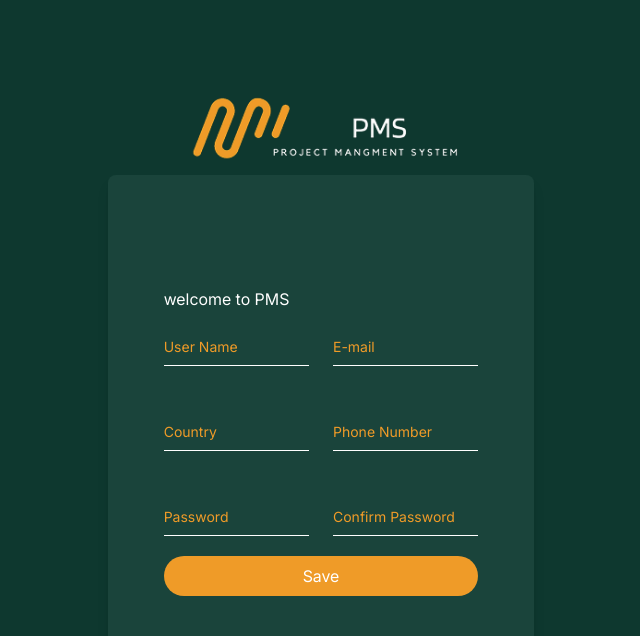
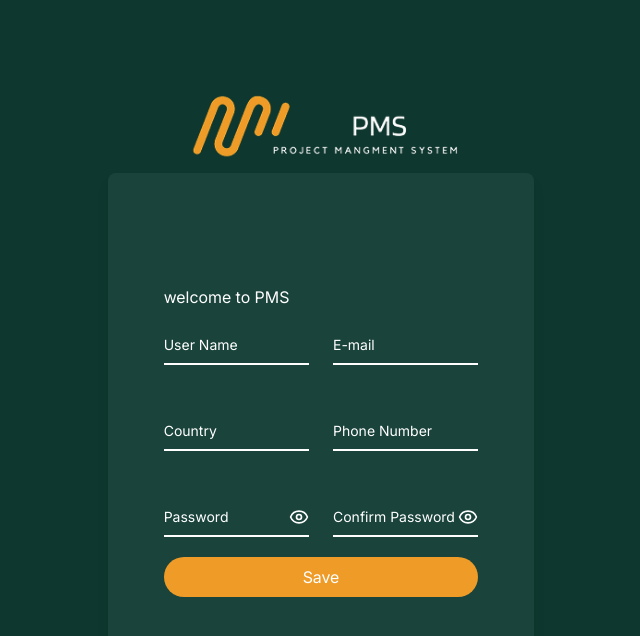
Before and after one commit to mohamedfowzey/project-management-system, a React (Vite) app: page /register in a window 1280 px wide. Shown: the top 636 px of the page, without its empty margins (319-959 px from the left). Built offline with nearby package versions, Linux system fonts and the light colour scheme.

Commit message:
register & verify improve

```diff
--- a/src/Modules/Athentication/Login/Login.tsx
+++ b/src/Modules/Athentication/Login/Login.tsx
@@ -44,7 +44,6 @@ export default function Login() {
 
   return (
     <>
-
       <form className="my-3.5" onSubmit={handleSubmit(onsubmit)}>
         <CustomInput
           register={register("email", { required: "Email is required" })}
--- a/src/Modules/Athentication/Register/Register.tsx
+++ b/src/Modules/Athentication/Register/Register.tsx
@@ -3,6 +3,7 @@ import { useState } from "react";
 import { useForm } from "react-hook-form";
 import { useNavigate } from "react-router-dom";
 import { toast } from "react-toastify";
+import CustomInput from "../../Shared/CustomInput/CustomInput";
 
 export interface RegisterData {
   userName: string;
@@ -43,139 +44,51 @@ export default function Register() {
   return (
     <>
       <form className="my-3.5" onSubmit={handleSubmit(onsubmit)}>
-        {/* <CustomInput name="email" register = {register('email',Validations?.email)} HTMLtype="email" />
-              {!! errors && <span className='text-xs text-red-600'>{errors?.email?.message}</span>} */}
         <div className="grid grid-cols-1 md:grid-cols-2 gap-6">
-          <div className="relative z-0 w-full mb-5 group">
-            <input
-              type="text"
-              className="block custom-input py-2.5 px-0 w-full text-sm text-heading bg-transparent border-0 border-b-2 border-default-medium appearance-none focus:outline-none focus:ring-0 focus:border-brand peer"
-              placeholder=""
-              {...register("userName", { required: " User Name is required" })}
+          <CustomInput
+            register={register("userName", {
+              required: "User name is required",
+            })}
+            HTMLtype="text"
+            label="User Name"
+            error={errors.userName?.message}
           />
-            <label
-              htmlFor="floating_userName"
-              className="absolute text-sm text-main-color duration-300 transform -translate-y-6 scale-75 top-3 -z-10 origin-[0] peer-focus:start-0 peer-focus:text-fg-brand peer-placeholder-shown:scale-100 peer-placeholder-shown:translate-y-0 peer-focus:scale-75 peer-focus:-translate-y-6 rtl:peer-focus:translate-x-1/4 rtl:peer-focus:left-auto"
-            >
-              User Name
-            </label>
-            <div>
-              {!!errors && (
-                <span className="text-xs text-red-600 ">
-                  {errors?.userName?.message}
-                </span>
-              )}
-            </div>
-          </div>
-          <div className="relative z-0 w-full mb-5 group">
-            <input
-              type="email"
-              className="block custom-input py-2.5 px-0 w-full text-sm text-heading bg-transparent border-0 border-b-2 border-default-medium appearance-none focus:outline-none focus:ring-0 focus:border-brand peer"
-              placeholder=""
-              {...register("email", { required: " email is required" })}
+          <CustomInput
+            register={register("email", { required: "Email is required" })}
+            HTMLtype="email"
+            label="E-mail"
+            error={errors.email?.message}
           />
-            <label
-              htmlFor="floating_email"
-              className="absolute text-sm text-main-color duration-300 transform -translate-y-6 scale-75 top-3 -z-10 origin-[0] peer-focus:start-0 peer-focus:text-fg-brand peer-placeholder-shown:scale-100 peer-placeholder-shown:translate-y-0 peer-focus:scale-75 peer-focus:-translate-y-6 rtl:peer-focus:translate-x-1/4 rtl:peer-focus:left-auto"
-            >
-              E-mail
-            </label>
-            <div>
-              {!!errors && (
-                <span className="text-xs text-red-600 ">
-                  {errors?.email?.message}
-                </span>
-              )}
-            </div>
-          </div>
-          <div className="relative z-0 w-full mb-5 group">
-            <input
-              type="text"
-              className="block custom-input py-2.5 px-0 w-full text-sm text-heading bg-transparent border-0 border-b-2 border-default-medium appearance-none focus:outline-none focus:ring-0 focus:border-brand peer"
-              placeholder=""
-              {...register("country", { required: " Country is required" })}
+          <CustomInput
+            register={register("country", { required: "Country is required" })}
+            HTMLtype="text"
+            label="Country"
+            error={errors.country?.message}
           />
-            <label
-              htmlFor="floating_country"
-              className="absolute text-sm text-main-color duration-300 transform -translate-y-6 scale-75 top-3 -z-10 origin-[0] peer-focus:start-0 peer-focus:text-fg-brand peer-placeholder-shown:scale-100 peer-placeholder-shown:translate-y-0 peer-focus:scale-75 peer-focus:-translate-y-6 rtl:peer-focus:translate-x-1/4 rtl:peer-focus:left-auto"
-            >
-              Country
-            </label>
-            <div>
-              {!!errors && (
-                <span className="text-xs text-red-600 ">
-                  {errors?.country?.message}
-                </span>
-              )}
-            </div>
-          </div>
-          <div className="relative z-0 w-full mb-5 group">
-            <input
-              type="number"
-              className="block custom-input py-2.5 px-0 w-full text-sm text-heading bg-transparent border-0 border-b-2 border-default-medium appearance-none focus:outline-none focus:ring-0 focus:border-brand peer"
-              placeholder=""
-              {...register("phoneNumber", {
-                required: " Phone number is required",
+          <CustomInput
+            register={register("phoneNumber", {
+              required: "Phone number is required",
             })}
+            HTMLtype="text"
+            label="Phone Number"
+            error={errors.phoneNumber?.message}
           />
-            <label
-              htmlFor="floating_phoneNumber"
-              className="absolute text-sm text-main-color duration-300 transform -translate-y-6 scale-75 top-3 -z-10 origin-[0] peer-focus:start-0 peer-focus:text-fg-brand peer-placeholder-shown:scale-100 peer-placeholder-shown:translate-y-0 peer-focus:scale-75 peer-focus:-translate-y-6 rtl:peer-focus:translate-x-1/4 rtl:peer-focus:left-auto"
-            >
-              Phone Number
-            </label>
-            <div>
-              {!!errors && (
-                <span className="text-xs text-red-600 ">
-                  {errors?.phoneNumber?.message}
-                </span>
-              )}
-            </div>
-          </div>
-          <div className="relative z-0 w-full mb-5 group">
-            <input
-              type="password"
-              className="block custom-input py-2.5 px-0 w-full text-sm text-heading bg-transparent border-0 border-b-2 border-default-medium appearance-none focus:outline-none focus:ring-0 focus:border-brand peer"
-              placeholder=""
-              {...register("password", { required: " password is required" })}
+          <CustomInput
+            register={register("password", {
+              required: "Password is required",
+            })}
+            HTMLtype="password"
+            label="Password"
+            error={errors.password?.message}
           />
-            <label
-              htmlFor="floating_password"
-              className="absolute text-sm text-main-color duration-300 transform -translate-y-6 scale-75 top-3 -z-10 origin-[0] peer-focus:start-0 peer-focus:text-fg-brand peer-placeholder-shown:scale-100 peer-placeholder-shown:translate-y-0 peer-focus:scale-75 peer-focus:-translate-y-6 rtl:peer-focus:translate-x-1/4 rtl:peer-focus:left-auto"
-            >
-              Password
-            </label>
-            <div>
-              {!!errors && (
-                <span className="text-xs text-red-600 ">
-                  {errors?.password?.message}
-                </span>
-              )}
-            </div>
-          </div>
-          <div className="relative z-0 w-full mb-5 group">
-            <input
-              type="password"
-              className="block custom-input py-2.5 px-0 w-full text-sm text-heading bg-transparent border-0 border-b-2 border-default-medium appearance-none focus:outline-none focus:ring-0 focus:border-brand peer"
-              placeholder=""
-              {...register("confirmPassword", {
-                required: " confirm Password is required",
+          <CustomInput
+            register={register("confirmPassword", {
+              required: "Confirm Password is required",
             })}
+            HTMLtype="password"
+            label="Confirm Password"
+            error={errors.confirmPassword?.message}
           />
-            <label
-              htmlFor="floating_confirmPassword"
-              className="absolute text-sm text-main-color duration-300 transform -translate-y-6 scale-75 top-3 -z-10 origin-[0] peer-focus:start-0 peer-focus:text-fg-brand peer-placeholder-shown:scale-100 peer-placeholder-shown:translate-y-0 peer-focus:scale-75 peer-focus:-translate-y-6 rtl:peer-focus:translate-x-1/4 rtl:peer-focus:left-auto"
-            >
-              Confirm Password
-            </label>
-            <div>
-              {!!errors && (
-                <span className="text-xs text-red-600 ">
-                  {errors?.confirmPassword?.message}
-                </span>
-              )}
-            </div>
-          </div>
         </div>
         <button
           type="submit"
--- a/src/Modules/Athentication/VerifyEmail/VerifyEmail.tsx
+++ b/src/Modules/Athentication/VerifyEmail/VerifyEmail.tsx
@@ -3,6 +3,7 @@ import { useState } from "react";
 import { useForm } from "react-hook-form";
 import { useNavigate } from "react-router-dom";
 import { toast } from "react-toastify";
+import CustomInput from "../../Shared/CustomInput/CustomInput";
 
 export interface VerifyData {
   email: string;
@@ -38,52 +39,18 @@ export default function VerifyEmail() {
   return (
     <>
       <form className="my-3.5" onSubmit={handleSubmit(onsubmit)}>
-        {/* <CustomInput name="email" register = {register('email',Validations?.email)} HTMLtype="email" />
-              {!! errors && <span className='text-xs text-red-600'>{errors?.email?.message}</span>} */}
-        <div className="relative z-0 w-full mb-5 group">
-          {/* <CustomInput name="email" register = {register('email',Validations?.email)} HTMLtype="email" />
-              {!! errors && <span className='text-xs text-red-600'>{errors?.email?.message}</span>} */}
-          <input
-            type="email"
-            className="block custom-input py-2.5 px-0 w-full text-sm text-heading bg-transparent border-0 border-b-2 border-default-medium appearance-none focus:outline-none focus:ring-0 focus:border-brand peer"
-            placeholder=""
-            {...register("email", { required: " email is required" })}
-          />
-          <label
-            htmlFor="floating_email"
-            className="absolute text-sm text-main-color duration-300 transform -translate-y-6 scale-75 top-3 -z-10 origin-[0] peer-focus:start-0 peer-focus:text-fg-brand peer-placeholder-shown:scale-100 peer-placeholder-shown:translate-y-0 peer-focus:scale-75 peer-focus:-translate-y-6 rtl:peer-focus:translate-x-1/4 rtl:peer-focus:left-auto"
-          >
-            E-mail
-          </label>
-          <div>
-            {!!errors && (
-              <span className="text-xs text-red-600 ">
-                {errors?.email?.message}
-              </span>
-            )}
-          </div>
-        </div>
-        <div className="relative z-0 w-full mb-5 group">
-          <input
-            type="text"
-            className="block custom-input py-2.5 px-0 w-full text-sm text-heading bg-transparent border-0 border-b-2 border-default-medium appearance-none focus:outline-none focus:ring-0 focus:border-brand peer"
-            placeholder=""
-            {...register("code", { required: " OTP is required" })}
-          />
-          <label
-            htmlFor="floating_OTP"
-            className="absolute text-sm text-main-color duration-300 transform -translate-y-6 scale-75 top-3 -z-10 origin-[0] peer-focus:start-0 peer-focus:text-fg-brand peer-placeholder-shown:scale-100 peer-placeholder-shown:translate-y-0 peer-focus:scale-75 peer-focus:-translate-y-6 rtl:peer-focus:translate-x-1/4 rtl:peer-focus:left-auto"
-          >
-            OTP Verification
-          </label>
-          <div>
-            {!!errors && (
-              <span className="text-xs text-red-600 ">
-                {errors?.code?.message}
-              </span>
-            )}
-          </div>
-        </div>
+        <CustomInput
+          register={register("email", { required: "Email is required" })}
+          HTMLtype="email"
+          label="E-mail"
+          error={errors.email?.message}
+        />
+        <CustomInput
+          register={register("code", { required: "OTP is required" })}
+          HTMLtype="text"
+          label="OTP Verification"
+          error={errors.code?.message}
+        />
         <button
           type="submit"
           disabled={loading}
```
Lines whose indentation alone changed are shown as unchanged.
